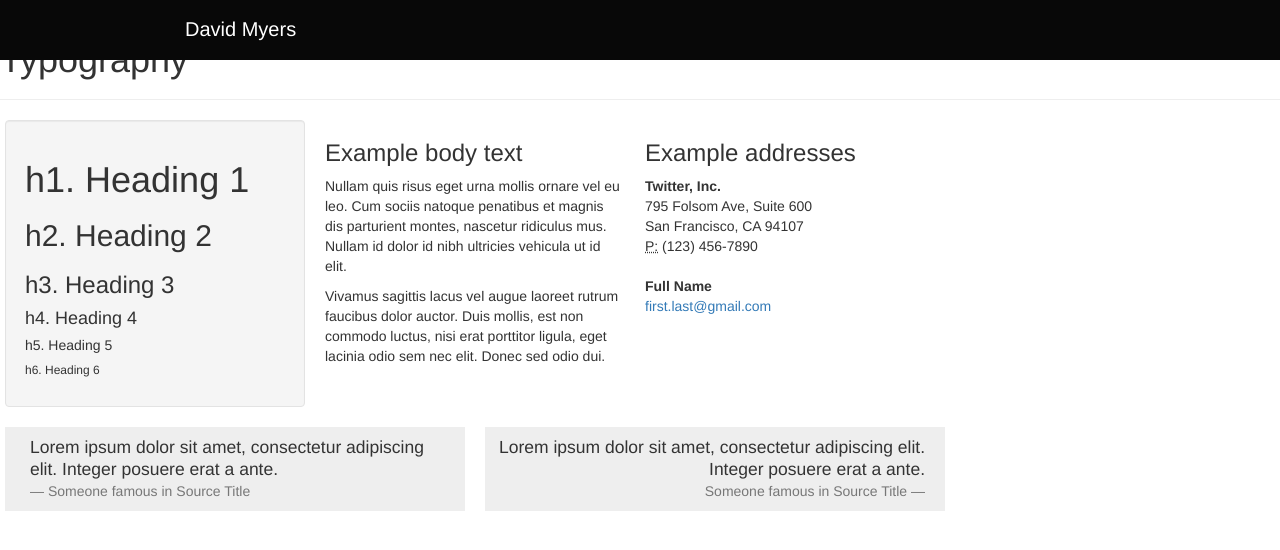
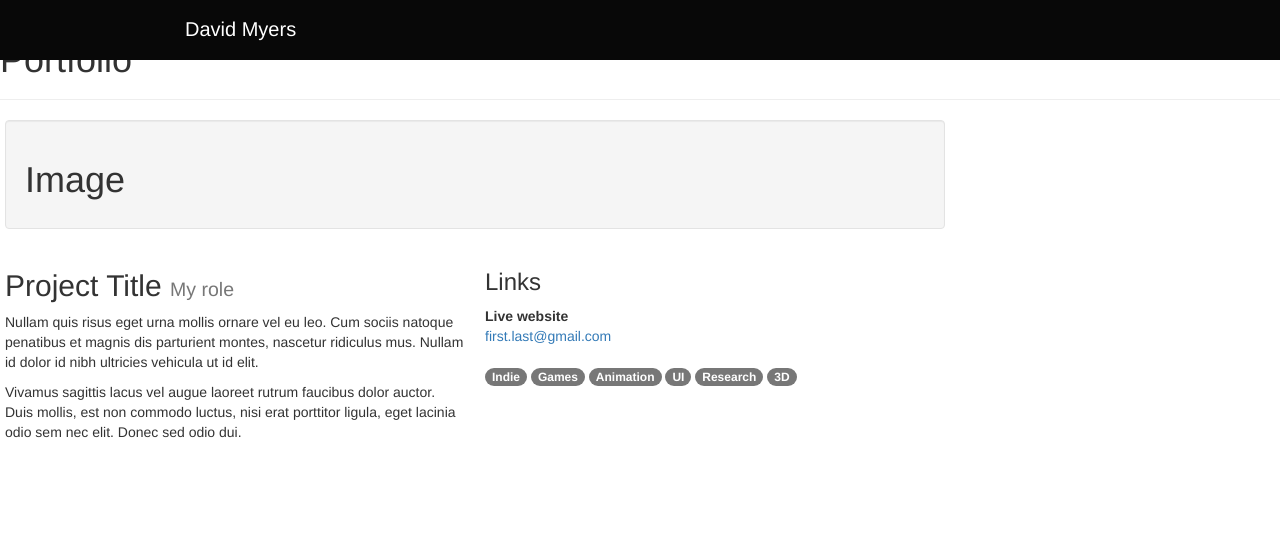
Before and after one commit to davidmyers9000/david-myers.com, a PHP site: page / in a window 1280 px wide. Shown: the top 550 px of the page. Run offline with PHP 8.4, Linux system fonts and the light colour scheme; some libraries are stand-ins or nearby versions.

Commit message:
Portfolio Template

```diff
--- a/index.php
+++ b/index.php
@@ -16,58 +16,39 @@
 	<section id="typography">
 
 	  <div class="page-header">
-	    <h1>Typography</h1>
+	    <h1>Portfolio</h1>
 	  </div>
 
 	  <!-- Headings & Paragraph Copy -->
 	  <div class="row">
 
-	    <div class="span4">
+	    <div class="span12">
 	      <div class="well">
-	        <h1>h1. Heading 1</h1>
-	        <h2>h2. Heading 2</h2>
-	        <h3>h3. Heading 3</h3>
-	        <h4>h4. Heading 4</h4>
-	        <h5>h5. Heading 5</h5>
-	        <h6>h6. Heading 6</h6>
+	        <h1>Image</h1>
 	      </div>
 	    </div>
-
-	    <div class="span4">
-	      <h3>Example body text</h3>
+	  </div>
+	  <div class="row">
+	    <div class="span6">
+	      <h2>Project Title <small>My role</small></h2>
 	      <p>Nullam quis risus eget urna mollis ornare vel eu leo. Cum sociis natoque penatibus et magnis dis parturient montes, nascetur ridiculus mus. Nullam id dolor id nibh ultricies vehicula ut id elit.</p>
 	      <p>Vivamus sagittis lacus vel augue laoreet rutrum faucibus dolor auctor. Duis mollis, est non commodo luctus, nisi erat porttitor ligula, eget lacinia odio sem nec elit. Donec sed odio dui.</p>
 	    </div>
 
-	    <div class="span4">
-	      <h3>Example addresses</h3>
+	    <div class="span6">
+	      <h3>Links</h3>
 	      <address>
-	        <strong>Twitter, Inc.</strong><br>
-	        795 Folsom Ave, Suite 600<br>
-	        San Francisco, CA 94107<br>
-	        <abbr title="Phone">P:</abbr> (123) 456-7890
-	      </address>
-	      <address>
-	        <strong>Full Name</strong><br>
+	        <strong>Live website</strong><br>
 	        <a href="mailto:#">first.last@gmail.com</a>
 	      </address>
+	      <span class="badge">Indie</span>
+	      <span class="badge badge-success">Games</span>
+	      <span class="badge badge-warning">Animation</span>
+	      <span class="badge badge-important">UI</span>
+	      <span class="badge badge-info">Research</span>
+	      <span class="badge badge-inverse">3D</span>
 	    </div>
 
-	  </div>
-
-	  <div class="row">
-	    <div class="span6">
-	      <blockquote>
-	        <p>Lorem ipsum dolor sit amet, consectetur adipiscing elit. Integer posuere erat a ante.</p>
-	        <small>Someone famous in <cite title="Source Title">Source Title</cite></small>
-	      </blockquote>
-	    </div>
-	    <div class="span6">
-	      <blockquote class="pull-right">
-	        <p>Lorem ipsum dolor sit amet, consectetur adipiscing elit. Integer posuere erat a ante.</p>
-	        <small>Someone famous in <cite title="Source Title">Source Title</cite></small>
-	      </blockquote>
-	    </div>
 	  </div>
 
 	</section>
```
